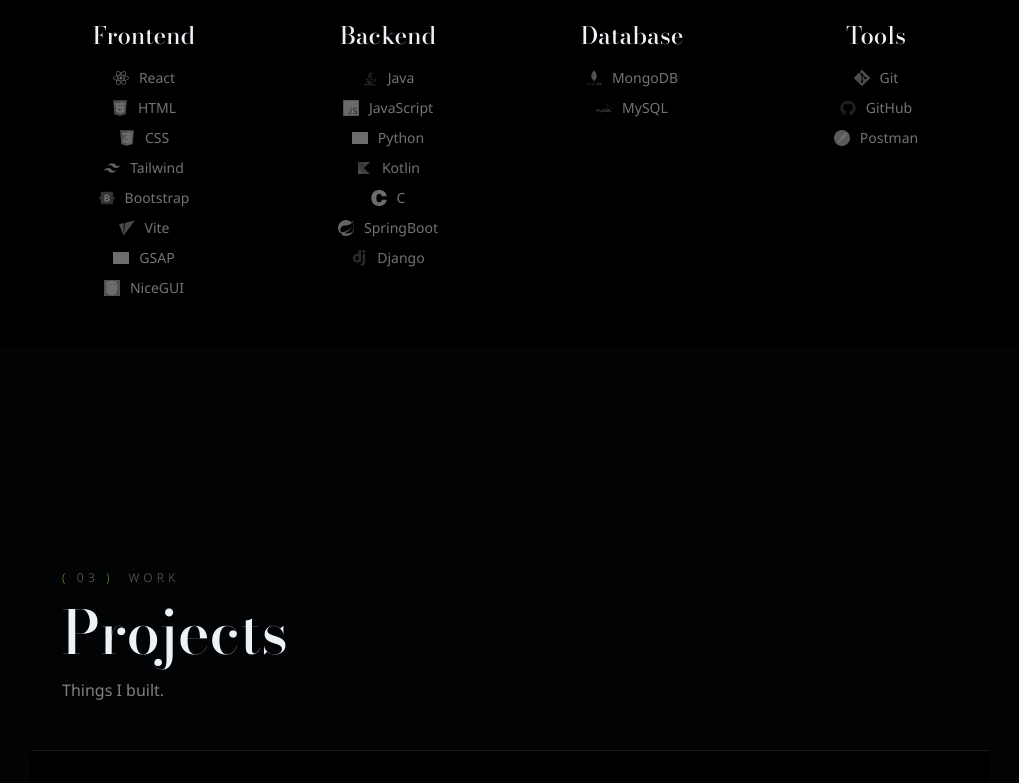
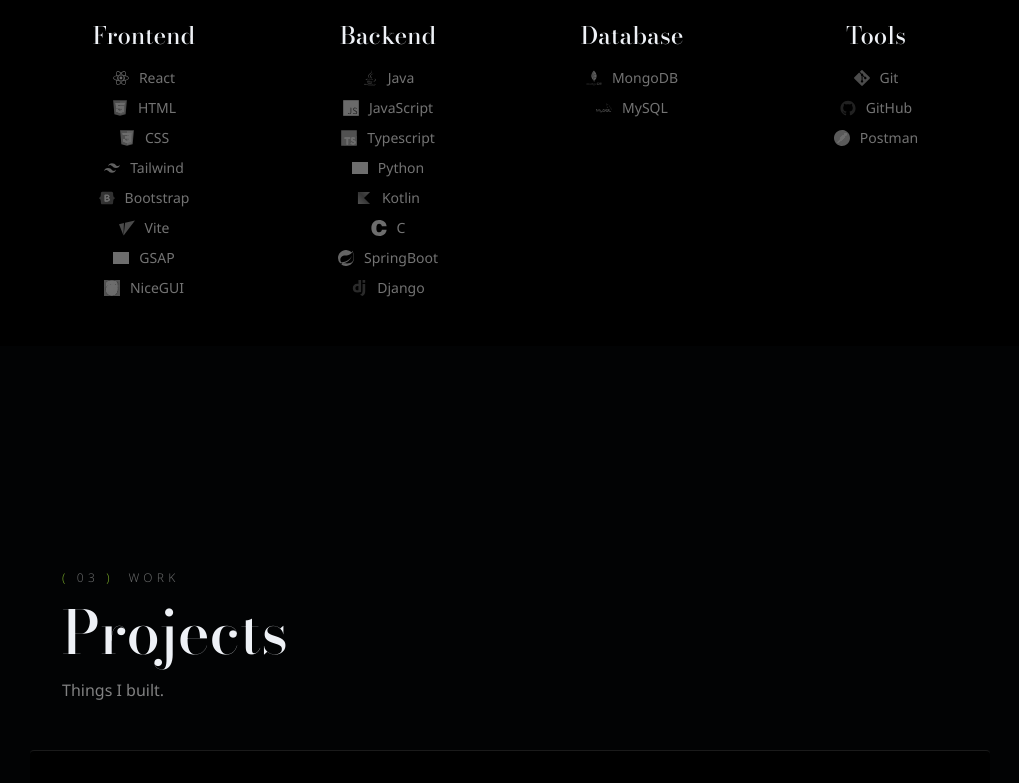
Before and after one commit to nataly-tuong/portfolio, a React (Vite) app: page / in a window 1280 px wide. Shown: the part 1120-1903 px from the top of the page, without its empty margins (130-1149 px from the left). Built offline with nearby package versions, Linux system fonts and the light colour scheme; grey boxes are pictures that could not be loaded; the HTML template or start-up script is replaced by a standard one.

Commit message:
updated project/skills to reflect typescript changes

```diff
--- a/src/sections/Projects.tsx
+++ b/src/sections/Projects.tsx
@@ -35,7 +35,7 @@ export default function Projects() {
       year: "2025",
       category: "WEB",
       description: "This site: projects, skills, and interactive animations.",
-      skills: ["React.js", "JavaScript", "GSAP", "TailwindCSS"],
+      skills: ["React.js", "Typescript", "JavaScript", "GSAP", "TailwindCSS"],
       github: "https://github.com/nataly-tuong/portfolio",
       website: "https://nataly-tuong.github.io/portfolio",
     },
--- a/src/sections/Skills.tsx
+++ b/src/sections/Skills.tsx
@@ -18,6 +18,7 @@ import cLogo from "/assets/c-original.svg";
 import springLogo from "/assets/spring-original.svg";
 import djangoLogo from "/assets/django-plain.svg";
 import bootstrapLogo from "/assets/bootstrap-original.svg";
+import tsLogo from "/assets/typescript-original.svg";
 
 export default function Skills() {
   const sections = [
@@ -39,6 +40,7 @@ export default function Skills() {
       items: [
         { name: "Java", logo: javaLogo },
         { name: "JavaScript", logo: jsLogo },
+        { name: "Typescript", logo: tsLogo },
         { name: "Python", logo: pythonLogo },
         { name: "Kotlin", logo: kotlinLogo },
         { name: "C", logo: cLogo },
```
Also changed, not shown: public/assets/typescript-original.svg (added).
